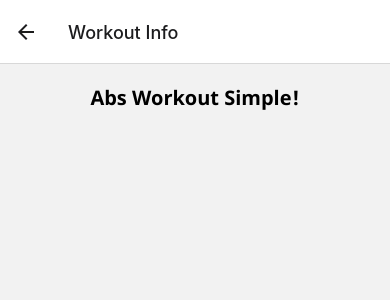
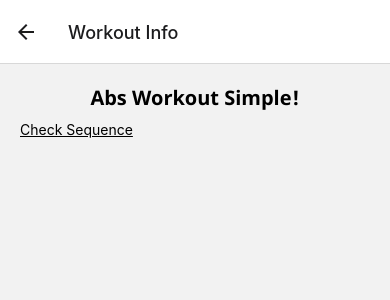
Before and after one commit to makyinmars/Pepa, a React Native app: screen / in a window 390 px wide. Both pictures are taken after a click on the element 195 px from the left and 167 px from the top of the page. Shown: the top 300 px of the page. Built offline with nearby package versions, Linux system fonts and the light colour scheme.

Commit message:
chore: adding PressableText component

```diff
--- /dev/null
+++ b/src/components/styled/PressableText.tsx
@@ -0,0 +1,17 @@
+import { Pressable, Text, StyleSheet, PressableProps } from "react-native";
+
+export default function PressableText(
+  props: PressableProps & { text: string }
+) {
+  return (
+    <Pressable {...props}>
+      <Text style={styles.checkSequence}>{props.text}</Text>
+    </Pressable>
+  );
+}
+
+const styles = StyleSheet.create({
+  checkSequence: {
+    textDecorationLine: "underline",
+  },
+});
--- a/src/screens/WorkoutDetailScreen.tsx
+++ b/src/screens/WorkoutDetailScreen.tsx
@@ -1,5 +1,7 @@
 import { View, Text, StyleSheet } from "react-native";
 import { NativeStackHeaderProps } from "@react-navigation/native-stack";
+
+import PressableText from "../components/styled/PressableText";
 import { useWorkoutBySlug } from "../hooks/useWorkoutBySlug";
 
 type DetailsParams = {
@@ -22,6 +24,10 @@ export default function WorkoutDetailScreen({ route }: Navigation) {
   return (
     <View style={styles.container}>
       <Text style={styles.title}>{workout.name}</Text>
+      <PressableText
+        text="Check Sequence"
+        onPress={() => alert("Hello There")}
+      />
     </View>
   );
 }
```
